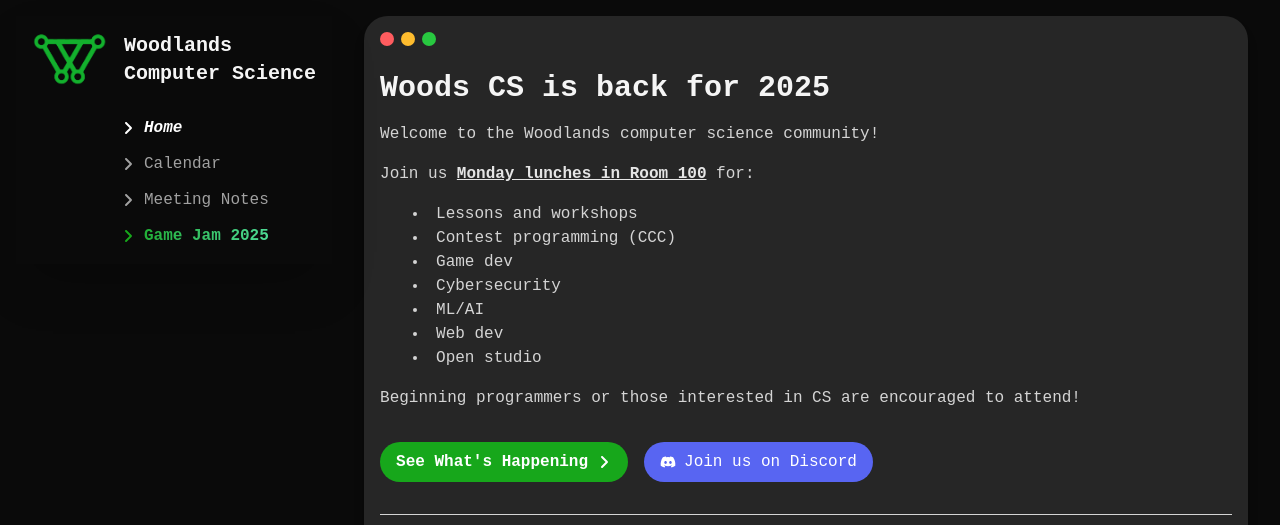
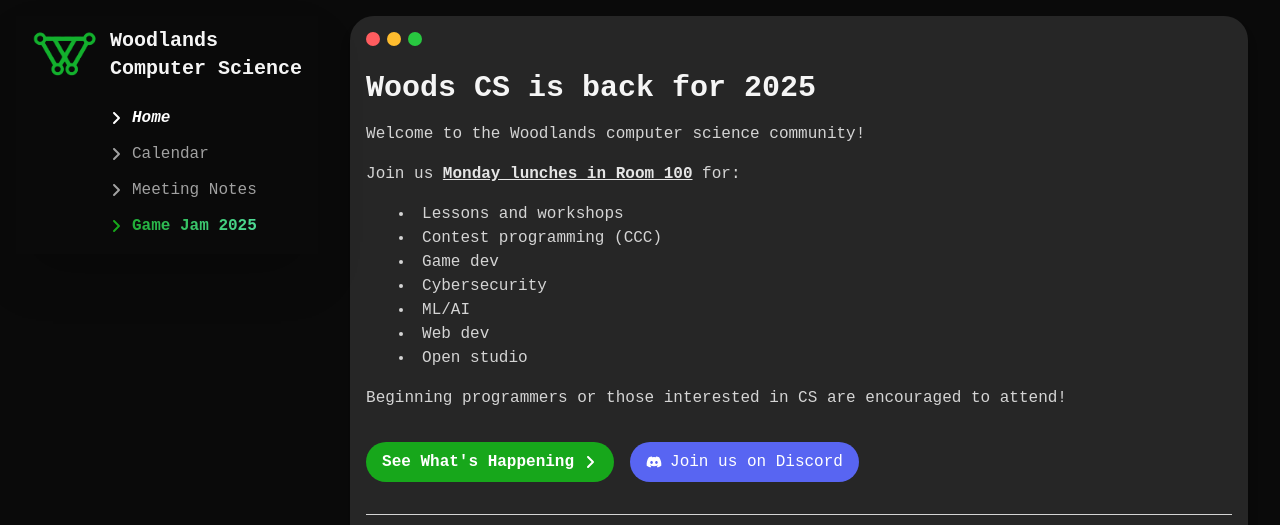
Before and after one commit to WoodlandsComputerScience/woodlandscomputerscience.github.io, an Astro site: page / in a window 1280 px wide. Shown: the top 525 px of the page. Built offline with nearby package versions, Linux system fonts and the light colour scheme; Astro itself is replaced by a stand-in of ours.

Commit message:
Visual adjustments

```diff
--- a/src/Home.tsx
+++ b/src/HomePage.tsx
@@ -7,7 +7,7 @@ import {format, isToday} from "date-fns";
 import * as React from "react";
 import {useEffect} from "react";
 
-export default function Home() {
+export default function HomePage() {
     // Keep active heading highlighted in navbar
     const [ heading, setHeading ] = React.useState("/");
     useEffect(() => {
@@ -15,7 +15,7 @@ export default function Home() {
             headings.forEach((heading) => {
                 if (heading.isIntersecting) {
                     if (heading.target.id == "home") {
-                        setHeading("/");
+                        setHeading("/#");
                         return;
                     } else if (heading.target.id == "calendar") {
                         setHeading("/#calendar");
@@ -23,7 +23,7 @@ export default function Home() {
                 }
             })
         }, {
-            rootMargin: '-70px 0px -75% 0px',
+            rootMargin: '0px 0px -60% 0px',
         });
 
         document.querySelectorAll("*").forEach((h) => observer.observe(h));
@@ -32,7 +32,7 @@ export default function Home() {
 
     return (
       <Template active={heading}>
-          <div className="p-4 shadow-lg bg-neutral-800 rounded-3xl mb-4">
+          <div className="p-4 shadow-lg bg-neutral-800 rounded-3xl mb-4" id="top">
               <TrafficLight />
               <h1 className="text-3xl font-bold mb-4" id="home">Woods CS is back for 2025</h1>
               <div className="flex flex-col gap-4 items-start mw-4xl">
--- a/src/components/Logo.tsx
+++ b/src/components/Logo.tsx
@@ -1,6 +1,6 @@
 export default function Logo() {
     return <a href="/" className="flex items-center -mt-3 no-underline">
-        <img src="/logo.png" alt="logo" className="flex-none h-20 mr-4 pb-1" />
+        <img src="/logo.png" alt="logo" className="flex-none h-17.5 mr-3 pb-1" />
         <h1 className="text-xl font-bold flex-auto shrink-0">
             Woodlands <br/> Computer Science
         </h1>
--- a/src/components/Template.tsx
+++ b/src/components/Template.tsx
@@ -6,18 +6,18 @@ import Logo from "./Logo.tsx";
 const links = [
     {
         title: "Home",
-        href: "/",
-        className: "nav-link hover:text-brand",
+        href: "/#",
+        className: "nav-link hover:text-foreground-bright",
     },
     {
         title: "Calendar",
         href: "/#calendar",
-        className: "nav-link hover:text-brand",
+        className: "nav-link hover:text-foreground-bright",
     },
     {
         title: "Meeting Notes",
         href: "/meeting-notes",
-        className: "nav-link hover:text-brand",
+        className: "nav-link hover:text-foreground-bright",
     },
     {
         title: "Game Jam 2025",
@@ -40,7 +40,7 @@ export default function Template({children = [], active = ""} : {children?: Reac
             </div>
             <div className={"transition-[grid-template-rows] ease-in-out overflow-hidden duration-200 grid sm:block " + (navOpen ? "grid-rows-[1fr]" : "grid-rows-[0fr]")}>
                 <div className="min-h-0 font-light">
-                    <ul className="flex flex-col ml-0 sm:flex-row lg:flex-col lg:ml-20 gap-3 text-nowrap flex-wrap mt-4 list-none p-0">
+                    <ul className="flex flex-col ml-0 sm:flex-row lg:flex-col lg:ml-17 gap-3 text-nowrap flex-wrap mt-4 list-none p-0">
                         { links.map((link) => <li key={link.href} >
                             <a href={link.href} className={link.href === active ? "nav-link active" : link.className}>
                                 <FaAngleRight/>{link.title}
--- a/src/pages/index.astro
+++ b/src/pages/index.astro
@@ -1,5 +1,5 @@
 ---
-import Home from "../Home";
+import HomePage from "../HomePage";
 import "../global.css";
 ---
 <!doctype html>
@@ -11,6 +11,6 @@ import "../global.css";
     <title>Woods CS</title>
 </head>
 <body class="bg-neutral-950 font-mono font-light">
-    <Home client:load />
+    <HomePage client:load />
 </body>
 </html>
```
